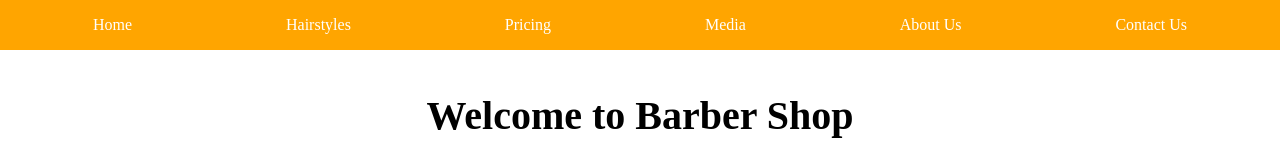
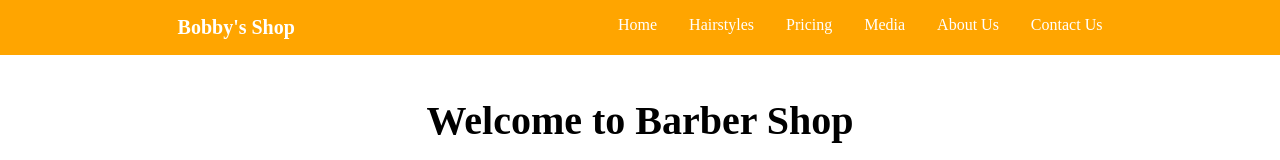
Before and after one commit to MistarBobby/Barber, a plain HTML site: page index.html in a window 1280 px wide. Shown: the top 160 px of the page. Drawn offline with Linux system fonts and the light colour scheme.

Commit message:
logo commit

```diff
--- a/index.html
+++ b/index.html
@@ -10,12 +10,16 @@
 <body>
     <!-- Go To Section -->
     <nav>
+        <div class="logo">Bobby's Shop</div>
+        <div class="nav-links">
             <a href="/">Home</a>
             <a href="#hairstyles">Hairstyles</a>
             <a href="#pricing">Pricing</a>
             <a href="#media">Media</a>
             <a href="#about">About Us</a>
             <a href="#contact">Contact Us</a>
+
+        </div>
 
     </nav>
 
--- a/mediaquaries.css
+++ b/mediaquaries.css
@@ -75,4 +75,35 @@
 
 
 
+    nav .nav-links {
+        display: flex;
+        gap: 2rem;
+
+    }
+
+    nav {
+        justify-content: space-around;
+    }
+
+    nav a {
+        text-decoration: double;
+    }
+
+    a:hover {
+        color: rgb(4, 5, 0);
+        font-weight: bold;
+        transition: all 300ms ease;
+    }
+
+    .logo {
+        color: white;
+        font-size: 20px;
+        font-weight: bold;
+    }
+
+    .logo:hover {
+        transition: all 300ms ease;
+    }
+
+
 }
```
Lines whose indentation alone changed are shown as unchanged.
